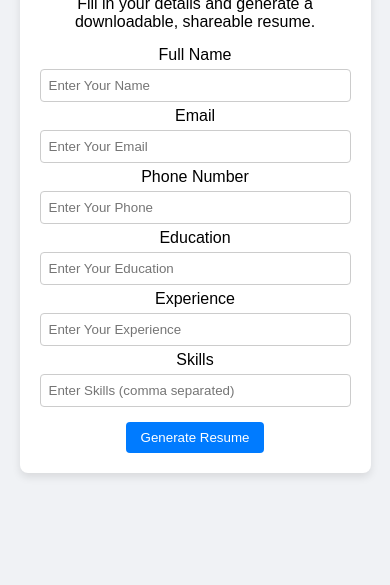
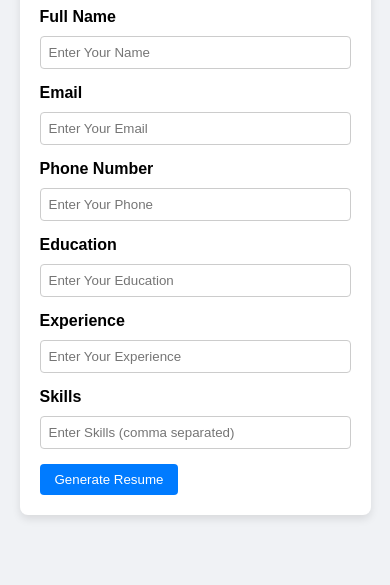
Before and after one commit to MuhammadAdnan1998/hackathon-milestone-based-interactive-resume-builder, a website: page index.html in a window 390 px wide. Shown: the part 259-844 px from the top of the page. Drawn offline with Linux system fonts and the light colour scheme.

```diff
--- a/index.html
+++ b/index.html
@@ -11,22 +11,22 @@
     <h1>Create Your Professional Resume</h1>
     <p>Fill in your details and generate a downloadable, shareable resume.</p>
     <div class="form-section">
-      <label for="user-input">Full Name</label>
+      <label for="user-input" class="input-label">Full Name</label>
       <input type="text" id="user-input" placeholder="Enter Your Name">
 
-      <label for="user-email">Email</label>
+      <label for="user-email" class="input-label">Email</label>
       <input type="email" id="user-email" placeholder="Enter Your Email">
 
-      <label for="user-phone">Phone Number</label>
+      <label for="user-phone" class="input-label">Phone Number</label>
       <input type="tel" id="user-phone" placeholder="Enter Your Phone">
 
-      <label for="user-Education">Education</label>
+      <label for="user-Education" class="input-label">Education</label>
       <input type="text" id="user-Education" placeholder="Enter Your Education">
 
-      <label for="user-Experience">Experience</label>
+      <label for="user-Experience" class="input-label">Experience</label>
       <input type="text" id="user-Experience" placeholder="Enter Your Experience">
 
-      <label for="skillsInput">Skills</label>
+      <label for="skillsInput" class="input-label">Skills</label>
       <input type="text" id="skillsInput" placeholder="Enter Skills (comma separated)">
 
       <button id="generate-resume-btn">Generate Resume</button>
--- a/styles.css
+++ b/styles.css
@@ -31,6 +31,18 @@
   margin-bottom: 15px;
 }
 
+.form-section {
+  text-align: left;  /* Align input fields and labels to the left */
+  margin-top: 20px;
+}
+
+.input-label {
+  font-weight: bold;
+  display: block;
+  margin-bottom: 5px;
+  margin-top: 10px;  /* Adds space above each label */
+}
+
 .form-section input {
   width: 100%;
   margin: 5px 0;
```
